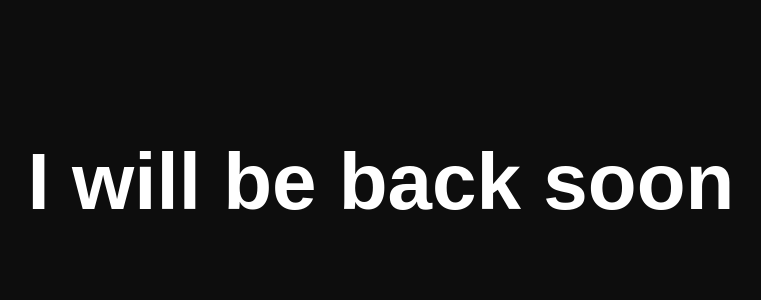
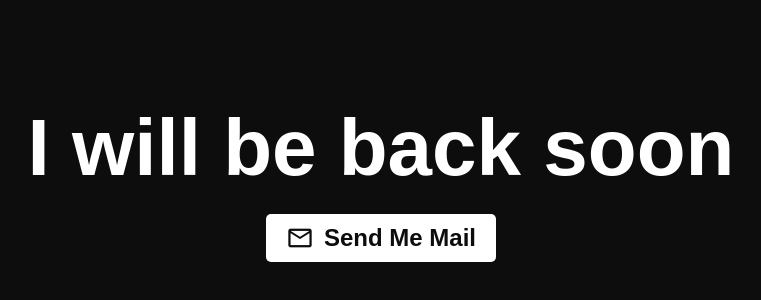
Before and after one commit to blakewonka/Website, a plain HTML site: page index.html in a window 1280 px wide. Shown: the part 218-518 px from the top of the page, without its empty margins (259-1020 px from the left). Drawn offline with nearby package versions, Linux system fonts and the light colour scheme; a web font is replaced by a local one.

Commit message:
Update index.html

```diff
--- a/index.html
+++ b/index.html
@@ -5,6 +5,7 @@
     <meta name="viewport" content="width=device-width, initial-scale=1.0">
     <title>Coming Soon</title>
     <link rel="stylesheet" href="https://fonts.googleapis.com/css2?family=Whyte+Inktrap:wght@400;700&display=swap">
+    <link rel="stylesheet" href="https://fonts.googleapis.com/css2?family=Material+Symbols+Outlined:opsz,wght,FILL,GRAD@20..48,100..700,0..1,-50..200">
     <style>
         body, html {
             height: 100%;
@@ -12,14 +13,37 @@
             display: flex;
             justify-content: center;
             align-items: center;
+            flex-direction: column;
             font-family: 'Whyte Inktrap', sans-serif;
-            background-color: #0D0D0D; /* Background color set to #0D0D0D */
-            color: #FFFFFF; /* Text color set to #FFFFFF */
+            background-color: #0D0D0D;
+            color: #FFFFFF;
         }
         .message {
-            font-size: 80px; /* Font size set to 80 pixels */
-            font-weight: 700; /* Bold text */
+            font-size: 80px;
+            font-weight: 700;
             text-align: center;
+            margin-bottom: 20px;
+        }
+        .mail-button {
+            display: flex;
+            align-items: center;
+            padding: 10px 20px;
+            background-color: #FFFFFF;
+            color: #0D0D0D;
+            font-size: 24px;
+            font-weight: 700;
+            text-decoration: none;
+            border: none;
+            border-radius: 5px;
+            cursor: pointer;
+            transition: background-color 0.3s ease;
+        }
+        .mail-button:hover {
+            background-color: #E0E0E0;
+        }
+        .mail-icon {
+            font-size: 28px;
+            margin-right: 10px;
         }
     </style>
 </head>
@@ -27,5 +51,9 @@
     <div class="message">
         I will be back soon
     </div>
+    <a href="mailto:contact@blakewonka.com" class="mail-button">
+        <span class="material-symbols-outlined mail-icon">mail</span>
+        Send Me Mail
+    </a>
 </body>
 </html>
```
